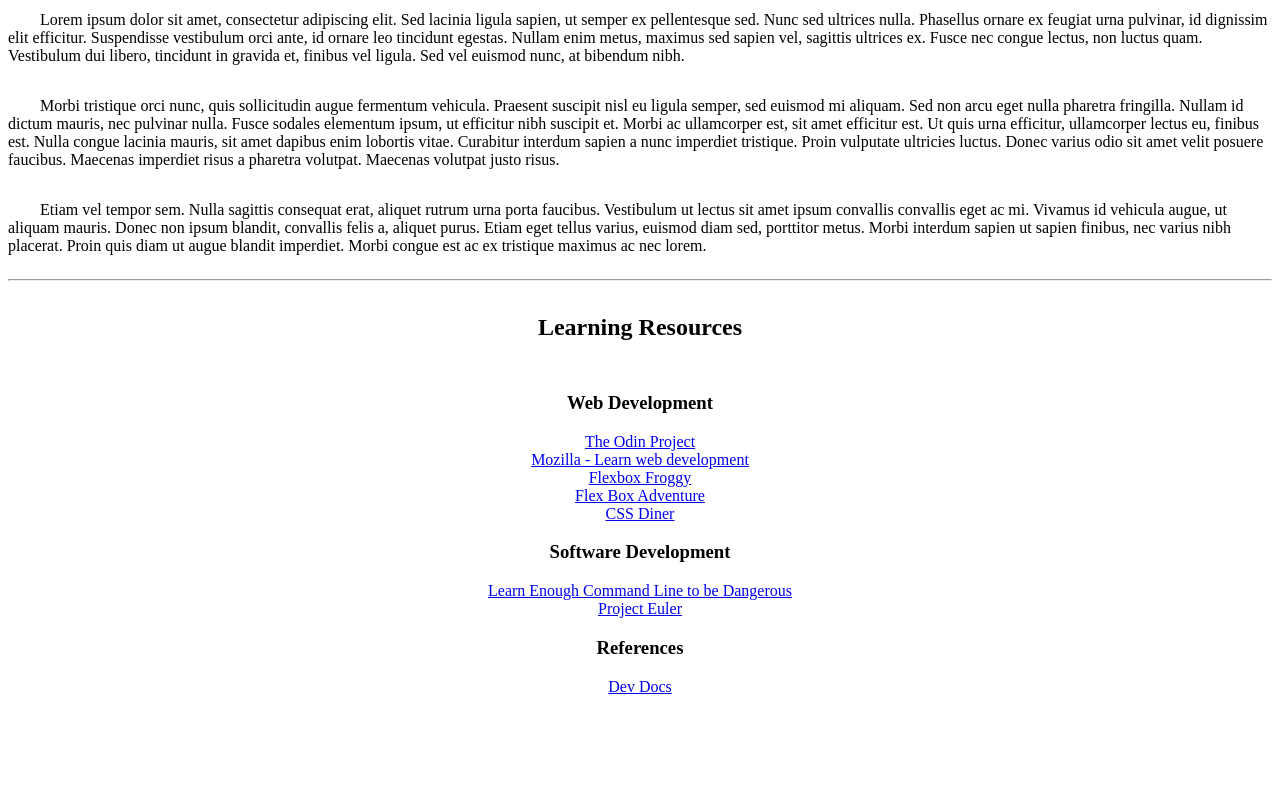
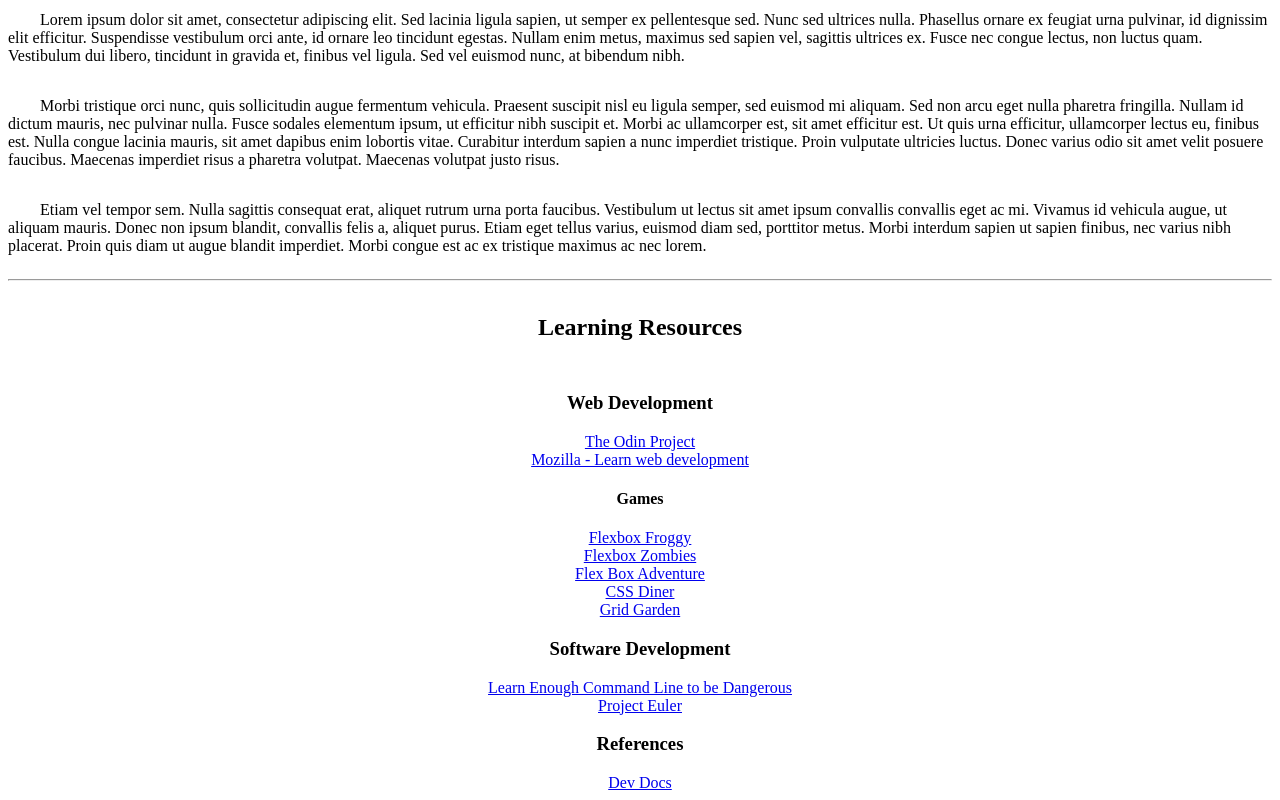
Before and after one commit to MPadilla198/Personal-Portfolio, a plain HTML site: page index.html in a window 1280 px wide. Shown: the part 2119-2919 px from the top of the page. Before the commit the page ends 2823 px from the top, so only its background shows below. Drawn offline with Linux system fonts and the light colour scheme.

Commit message:
Add new game to  web dev list of games

```diff
--- a/index.html
+++ b/index.html
@@ -141,10 +141,14 @@
         <a href="https://www.theodinproject.com/" target="_blank" rel="noopener noreferrer">The Odin Project</a>
         <a href="https://developer.mozilla.org/en-US/docs/Learn_web_development" target="_blank"
             rel="noopener noreferrer">Mozilla - Learn web development</a>
+
+        <h4>Games</h4>
         <a href="https://flexboxfroggy.com/" target="_blank" rel="noopener noreferrer">Flexbox Froggy</a>
+        <a href="https://mastery.games/flexboxzombies/">Flexbox Zombies</a>
         <a href="https://codingfantasy.com/games/flexboxadventure" target="_blank" rel="noopener noreferrer">Flex Box
             Adventure</a>
         <a href="https://flukeout.github.io/" target="_blank" rel="noopener noreferrer">CSS Diner</a>
+        <a href="https://cssgridgarden.com/">Grid Garden</a>
     </section>
     <section>
         <h3>Software Development</h3>
```
